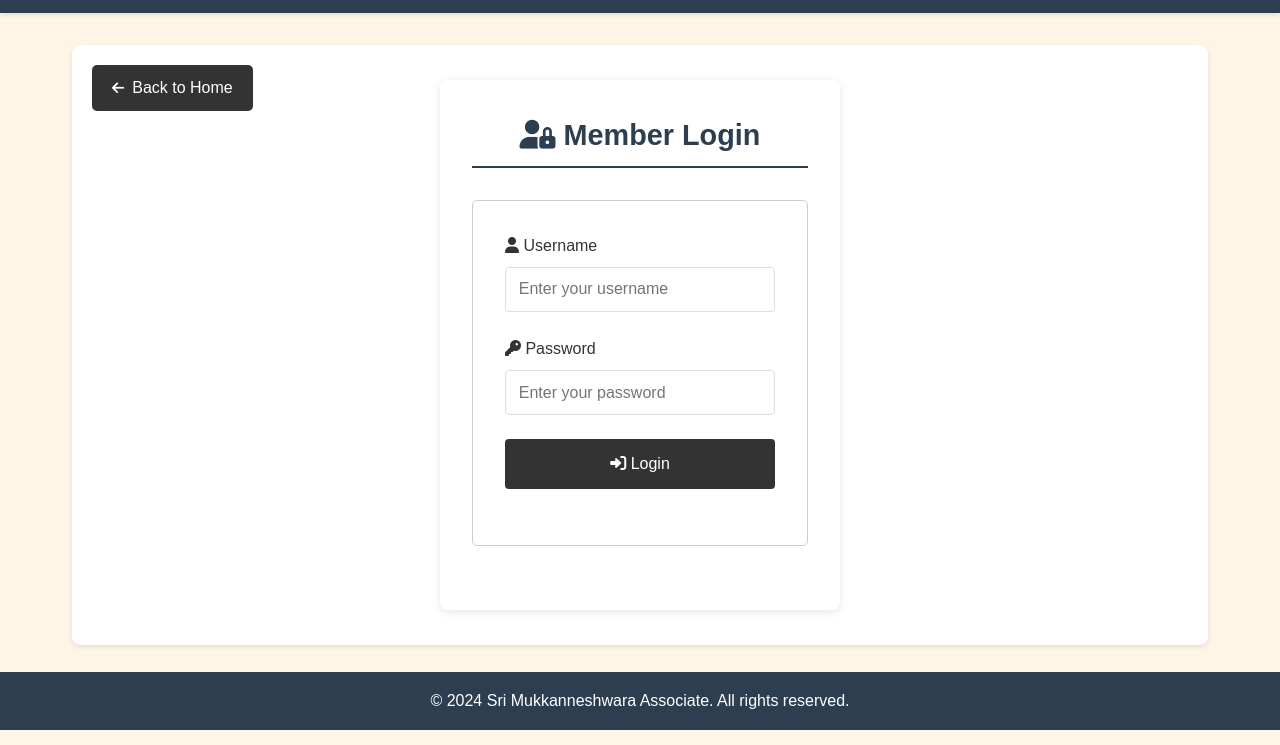
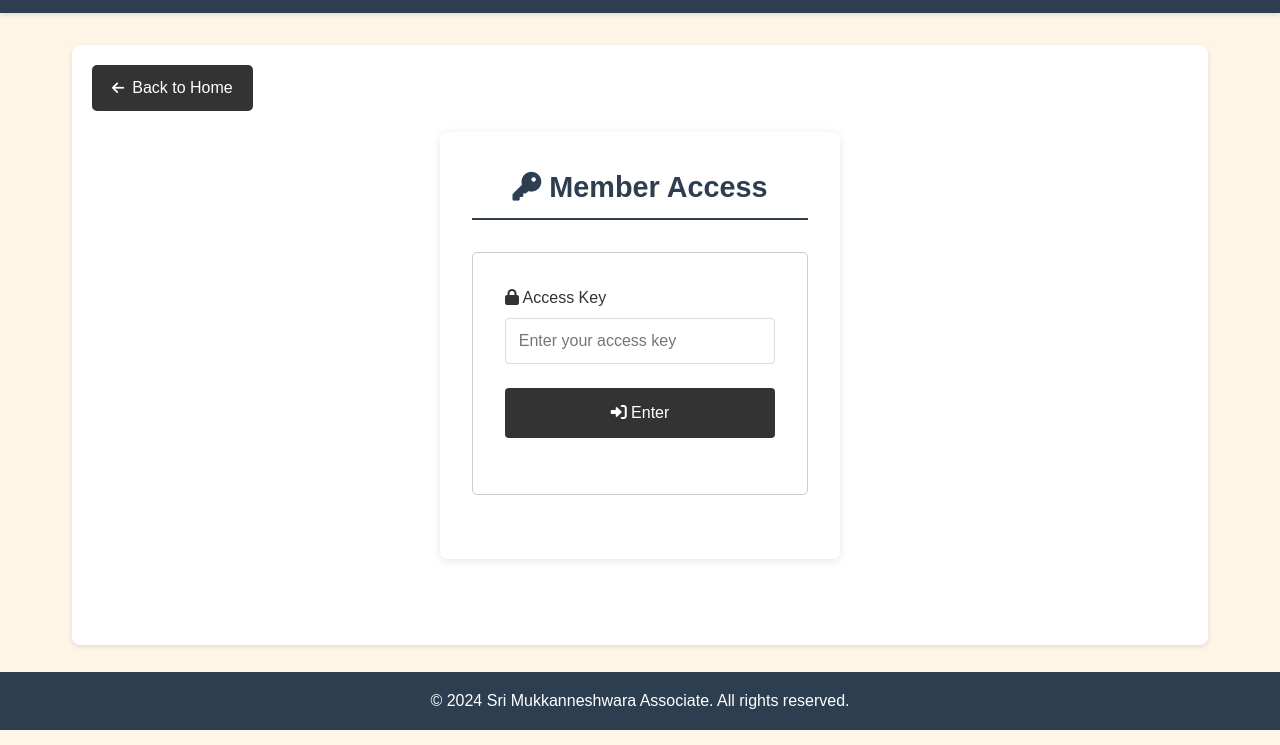
Before and after one commit to Manjunathbscloud/Sri-Mukkaneshwara, a website: page login.html in a window 1280 px wide. Shown: the part 70-815 px from the top of the page. Drawn offline with Linux system fonts and the light colour scheme.

Commit message:
Update login.html

```diff
--- a/login.html
+++ b/login.html
@@ -1,11 +1,11 @@
 <!DOCTYPE html>
 <html lang="en">
 <head>
-    <meta charset="UTF-8">
-    <meta name="viewport" content="width=device-width, initial-scale=1.0">
+  <meta charset="UTF-8" />
+  <meta name="viewport" content="width=device-width, initial-scale=1.0"/>
   <title>Login - Sri Mukkanneshwara Associate</title>
-    <link rel="stylesheet" href="styles.css">
-    <link rel="stylesheet" href="https://cdnjs.cloudflare.com/ajax/libs/font-awesome/6.0.0/css/all.min.css">
+  <link rel="stylesheet" href="styles.css" />
+  <link rel="stylesheet" href="https://cdnjs.cloudflare.com/ajax/libs/font-awesome/6.0.0/css/all.min.css" />
 </head>
 <body>
   <header>
@@ -23,25 +23,19 @@
 
       <div class="login-container">
         <h2 class="page-title">
-                    <i class="fas fa-user-lock"></i>
-                    Member Login
+          <i class="fas fa-key"></i>
+          Member Access
         </h2>
         <div class="login-form">
           <div class="form-group">
-                        <label for="username">
-                            <i class="fas fa-user"></i> Username
+            <label for="authKey">
+              <i class="fas fa-lock"></i> Access Key
             </label>
-                        <input type="text" id="username" placeholder="Enter your username">
-                    </div>
-                    <div class="form-group">
-                        <label for="password">
-                            <i class="fas fa-key"></i> Password
-                        </label>
-                        <input type="password" id="password" placeholder="Enter your password">
+            <input type="password" id="authKey" placeholder="Enter your access key" />
           </div>
           <div class="form-group">
             <button id="loginBtn" class="login-btn">
-                            <i class="fas fa-sign-in-alt"></i> Login
+              <i class="fas fa-sign-in-alt"></i> Enter
             </button>
           </div>
           <div id="errorMessage" class="error-message"></div>
```
Lines whose indentation alone changed are shown as unchanged.
